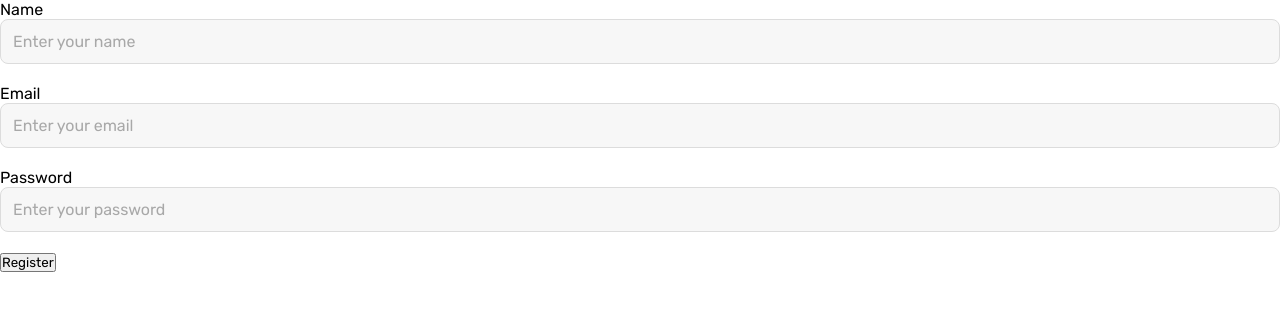
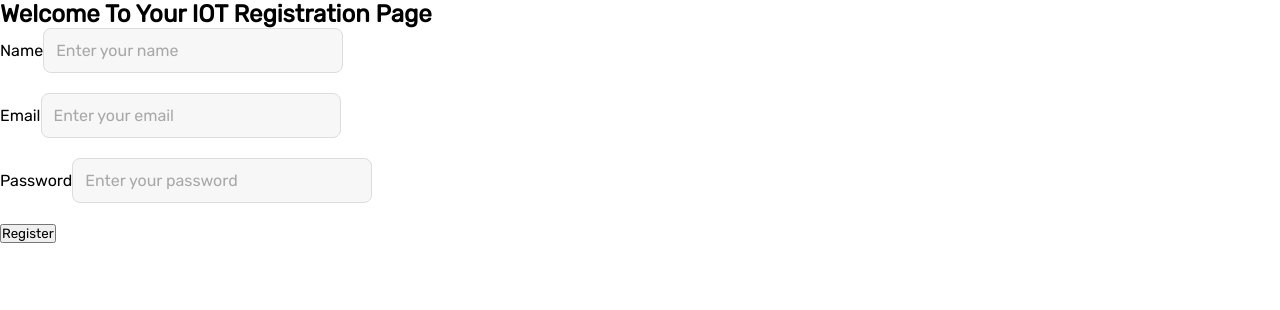
Before and after one commit to Team-Songa-Songa/IOT-Frontend, a React (Create React App) app: page / in a window 1280 px wide. Shown: the top 310 px of the page. Built offline with nearby package versions, Linux system fonts and the light colour scheme; a web font is replaced by a local one.

Commit message:
working on the registration page

```diff
--- a/src/components/Authentication/Register/register.css
+++ b/src/components/Authentication/Register/register.css
@@ -0,0 +1,13 @@
+.registration-form{
+    width:100%;
+    height:100vh;
+
+}
+
+.registration-form-inner{
+    width:90%;
+    height:100%;
+    display: flex;
+    flex-direction: column;
+    justify-content: center;
+}
--- a/src/components/Authentication/Register/register.jsx
+++ b/src/components/Authentication/Register/register.jsx
@@ -19,6 +19,19 @@ const Register = () => {
     };
 
     return (
+
+        <>
+
+        <section className='registration-form'>
+
+            <div className='registration-form-inner'>
+
+                <h1>Welcome To Your IOT Registration Page</h1>
+
+
+
+
+
         <form onSubmit={handleSubmit}>
             <InputField
                 label="Name"
@@ -28,7 +41,7 @@ const Register = () => {
                 onChange={handleChange}
                 placeholder="Enter your name"
                 required
-            />
+                />
             <InputField
                 label="Email"
                 type="email"
@@ -37,7 +50,7 @@ const Register = () => {
                 onChange={handleChange}
                 placeholder="Enter your email"
                 required
-            />
+                />
             <InputField
                 label="Password"
                 type="password"
@@ -46,9 +59,13 @@ const Register = () => {
                 onChange={handleChange}
                 placeholder="Enter your password"
                 required
-            />
+                />
             <button type="submit">Register</button>
         </form>
+                </div>
+                </section>
+
+        </>
     );
 };
 
--- a/src/components/Reusable_Components/inputField.css
+++ b/src/components/Reusable_Components/inputField.css
@@ -10,7 +10,7 @@
 }
 
 .input-field {
-    width: 100%;
+    width: 300px;
     padding: 12px;
     border-radius: 8px; /* Rounded corners */
     border: 1px solid #dcdcdc; /* Light gray border */
```
